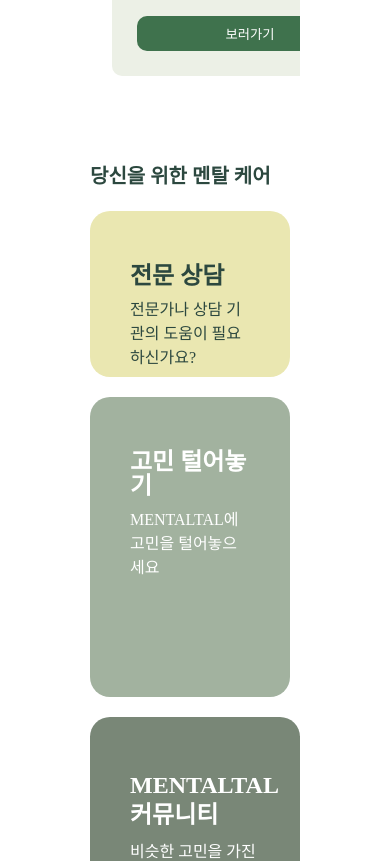
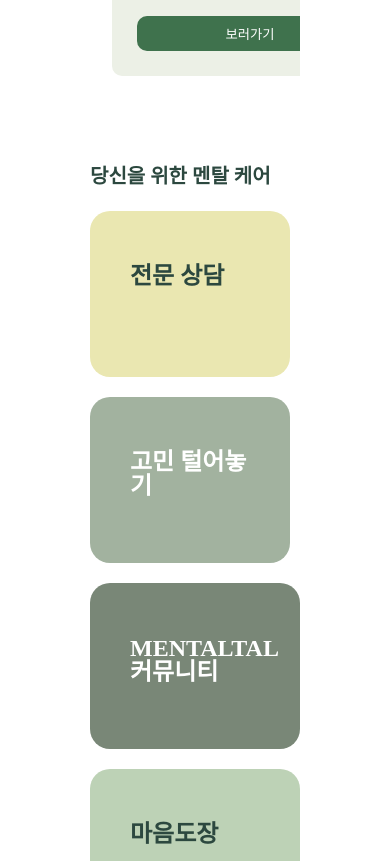
Before and after one commit to codestates-seb/seb41_main_030, a React (Create React App) app in the folder client/: page / in a window 390 px wide. Shown: the part 789-1650 px from the top of the page. Built offline with nearby package versions, Linux system fonts and the light colour scheme; data requests are answered from the project's data file; a web font is replaced by a local one.

Commit message:
[design] 반응형 웹 재수정

```diff
--- a/client/src/pages/Main.js
+++ b/client/src/pages/Main.js
@@ -95,6 +95,12 @@ const Shortcut = styled.div`
             @media screen and (max-width: 522px) {
                 font-size: 16px;
             }
+            @media screen and (max-width: 512px) {
+                font-size: 15px;
+            }
+            @media screen and (max-width: 509px) {
+                display: none;
+            }
         }
 
         .blockLeft {
@@ -127,6 +133,9 @@ const Shortcut = styled.div`
                 padding-top: 53px;
                 margin-top: 20px;
                 color: var(--white);
+                @media screen and (max-width: 863px) {
+                    height: 166px;
+                }
 
                 :hover {
                     background-color: var(--green);
@@ -155,8 +164,8 @@ const Shortcut = styled.div`
                 padding-top: 53px;
                 color: var(--white);
 
-                .title {
-                    line-height: 30px;
+                @media screen and (max-width: 863px) {
+                    height: 166px;
                 }
 
                 :hover {
```
